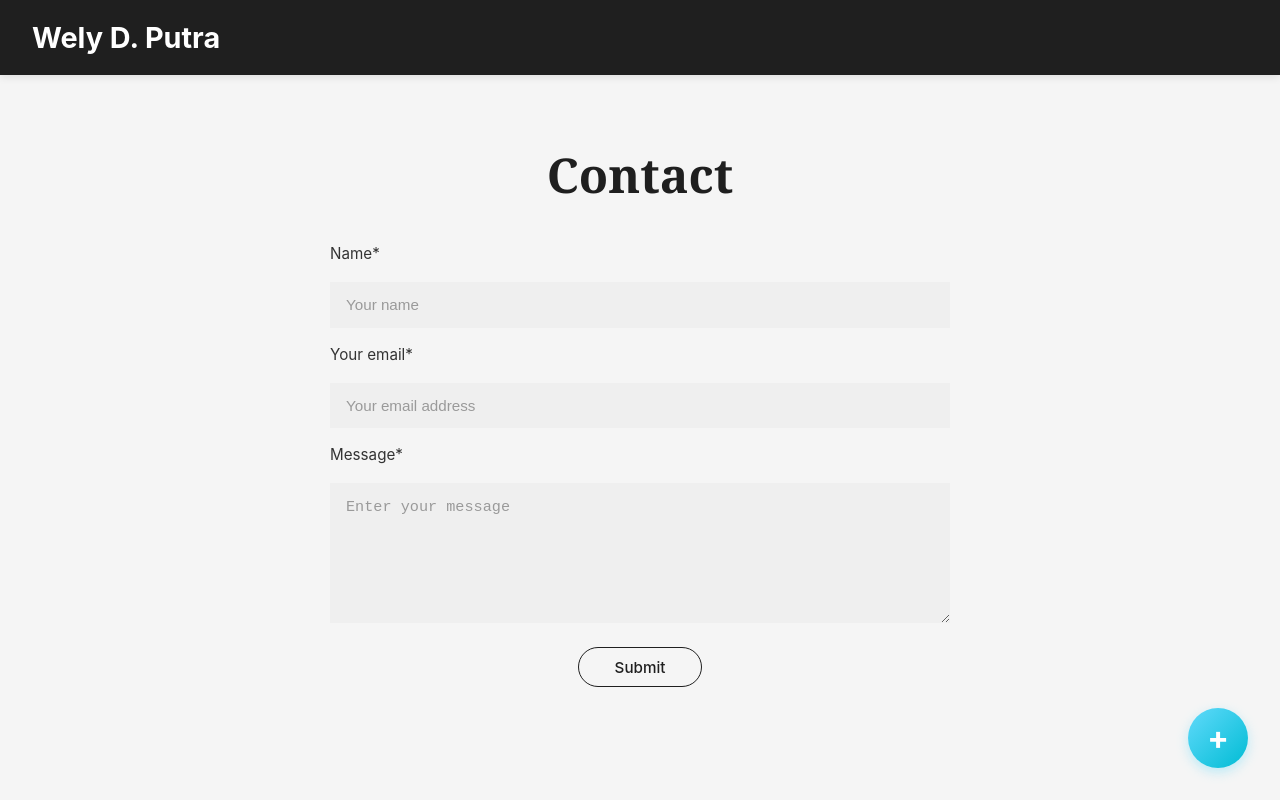
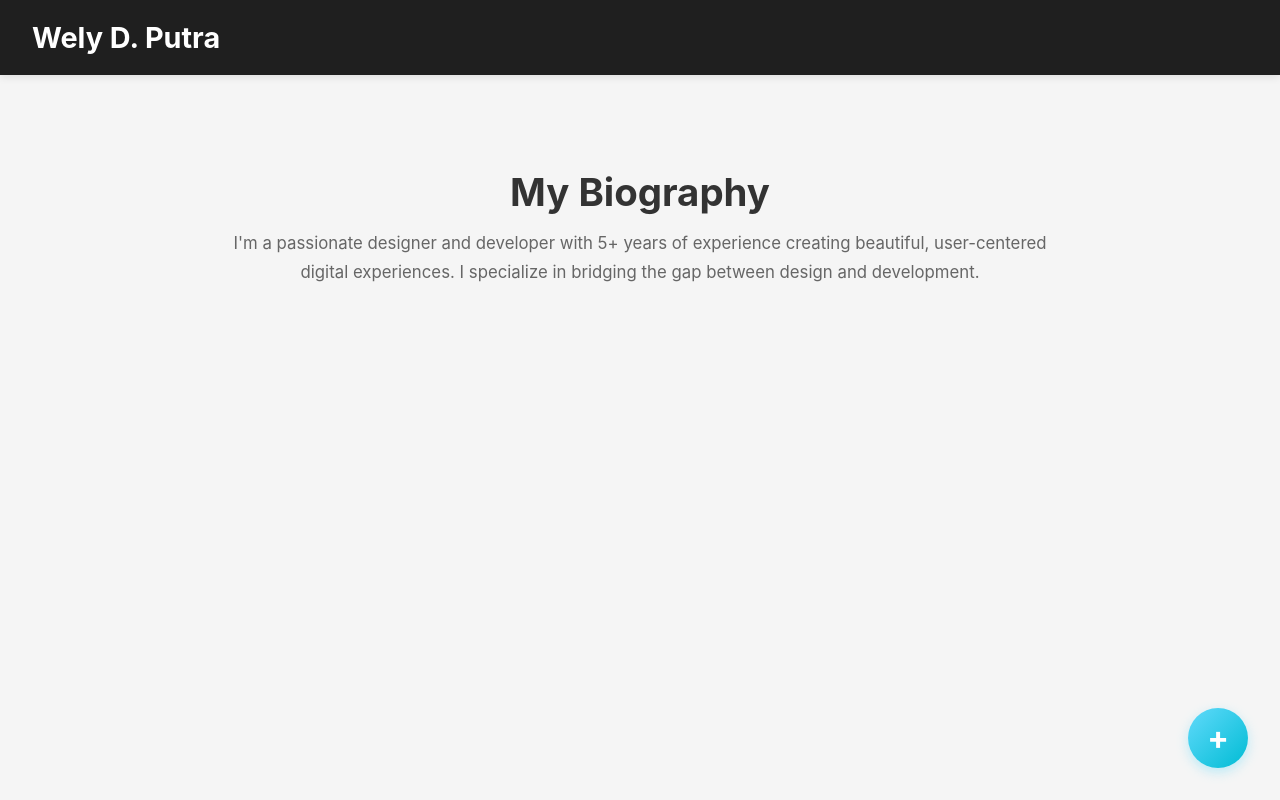
Before and after one commit to welydharmaputra/Portfolio-Website, a React (Vite) app in the folder vite-portfolio/: page /biography in a window 1280 px wide. Shown: the top 800 px of the page. Built offline with nearby package versions, Linux system fonts and the light colour scheme.

Commit message:
added biography, made some changes on home page

```diff
--- a/vite-portfolio/src/App.jsx
+++ b/vite-portfolio/src/App.jsx
@@ -7,6 +7,7 @@ import Footer from "./components/Footer";
 import FloatingMenu from "./components/Bubblejob";
 import ContactSection from "./components/ContactSection";
 import Portfolio from "./Pages/Portfolio";
+import Biography from "./Pages/Biography";
 import Project from "./Pages/Project";
 import Projectlist from "./Pages/Projectlist";
 
@@ -19,6 +20,7 @@ function App() {
       <FloatingMenu />
       <Routes>
         <Route path="/" element={<Portfolio />} />
+        <Route path="/biography" element={<Biography />} />
         <Route path="/projects" element={<Projectlist />} />
         <Route path="/project/:id" element={<Project />} />
       </Routes>
--- /dev/null
+++ b/vite-portfolio/src/Pages/Biography.css
@@ -0,0 +1,32 @@
+.biography-page {
+  width: 100%;
+  min-height: 100vh;
+  background-color: #f5f5f5;
+  color: #333;
+  padding: 4rem 0;
+}
+
+.biography-section {
+  max-width: 900px;
+  margin: 0 auto;
+  padding: 0 2rem;
+  text-align: center;
+}
+
+.biography-title {
+  font-size: 2.4rem;
+  margin-bottom: 1rem;
+  color: #333;
+}
+
+.biography-text {
+  font-size: 1.05rem;
+  color: #666;
+  line-height: 1.7;
+}
+
+@media (max-width: 768px) {
+  .biography-title {
+    font-size: 2rem;
+  }
+}
--- /dev/null
+++ b/vite-portfolio/src/Pages/Biography.jsx
@@ -0,0 +1,13 @@
+import "./Biography.css";
+import { aboutData } from "../data/dummyData";
+
+export default function Biography() {
+  return (
+    <main className="biography-page">
+      <section className="biography-section">
+        <h1 className="biography-title">My Biography</h1>
+        <p className="biography-text">{aboutData.bio}</p>
+      </section>
+    </main>
+  );
+}
--- a/vite-portfolio/src/Pages/Portfolio.css
+++ b/vite-portfolio/src/Pages/Portfolio.css
@@ -334,26 +334,6 @@
   animation: bounce 2s infinite;
 }
 
-/* Biography Section */
-.biography-section {
-  max-width: 900px;
-  margin: 4rem auto 6rem;
-  padding: 0 2rem;
-  text-align: center;
-}
-
-.biography-title {
-  font-size: 2rem;
-  margin-bottom: 1rem;
-  color: #333;
-}
-
-.biography-text {
-  font-size: 1.05rem;
-  color: #666;
-  line-height: 1.7;
-}
-
 @keyframes bounce {
   0%,
   100% {
--- a/vite-portfolio/src/Pages/Portfolio.jsx
+++ b/vite-portfolio/src/Pages/Portfolio.jsx
@@ -64,12 +64,6 @@ function Portfolio() {
           </button>
         </div>
       </section>
-
-      {/* Biography Section */}
-      <section className="biography-section" id="about">
-        <h2 className="biography-title">My Biography</h2>
-        <p className="biography-text">{about.bio}</p>
-      </section>
     </div>
   );
 }
--- a/vite-portfolio/src/Pages/Project.jsx
+++ b/vite-portfolio/src/Pages/Project.jsx
@@ -17,7 +17,6 @@ function Project() {
 
   return (
     <div className="project-page">
-      <Link to="/" className="back-button">← Back to Portfolio</Link>
       <h1>{project.title}</h1>
       <img src={project.image} alt={project.title} className="project-main-image" />
       <p className="project-category">{project.category}</p>
--- a/vite-portfolio/src/components/Bubblejob.jsx
+++ b/vite-portfolio/src/components/Bubblejob.jsx
@@ -45,7 +45,6 @@ export default function FloatingMenu() {
     }
   };
 
-
   return (
     <div className="floating-menu">
       <button className="fab-main" onClick={toggleMenu} title="Menu">
@@ -57,14 +56,14 @@ export default function FloatingMenu() {
           <span className="fab-label">Home</span>
         </Link>
 
-        <a
-          href="#about"
+        <Link
+          to="/biography"
           className="fab-item"
-          onClick={() => handleSmoothScroll("about")}
+          onClick={closeMenu}
           title="About"
         >
           <span className="fab-label">About</span>
-        </a>
+        </Link>
 
         <a
           href="#projects"
@@ -93,7 +92,12 @@ export default function FloatingMenu() {
           <span className="fab-label">Contact</span>
         </a>
 
-        <Link to="/projects" className="fab-item" onClick={closeMenu} title="All Projects">
+        <Link
+          to="/projects"
+          className="fab-item"
+          onClick={closeMenu}
+          title="All Projects"
+        >
           <span className="fab-label">All Projects</span>
         </Link>
       </div>
--- a/vite-portfolio/src/components/Navbar.jsx
+++ b/vite-portfolio/src/components/Navbar.jsx
@@ -42,9 +42,9 @@ export default function Navbar() {
           <Link to="/" onClick={() => setIsOpen(false)}>
             Home
           </Link>
-          <a href="#about" onClick={() => setIsOpen(false)}>
+          <Link to="/biography" onClick={() => setIsOpen(false)}>
             About
-          </a>
+          </Link>
           <a href="#projects" onClick={() => setIsOpen(false)}>
             Projects
           </a>
```
